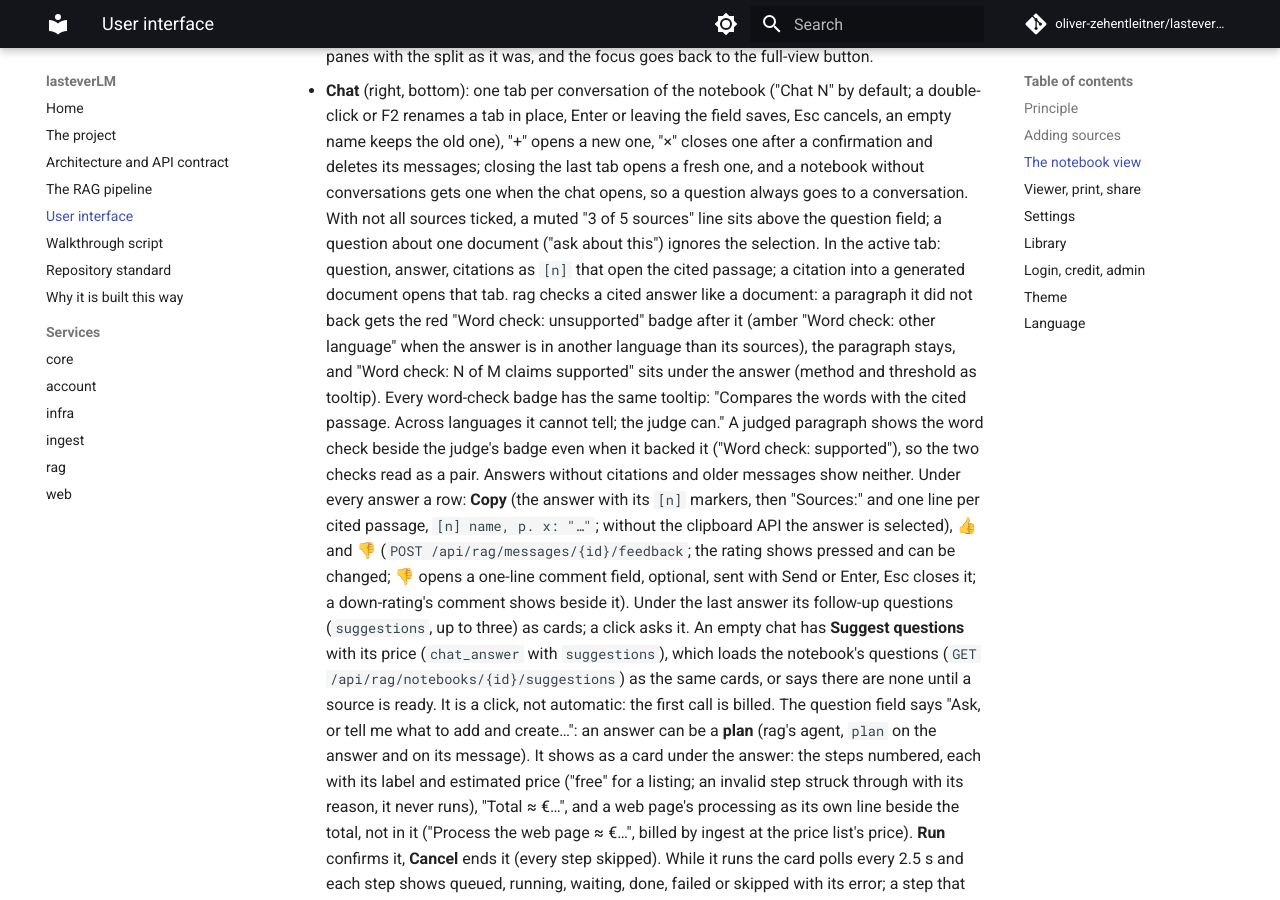
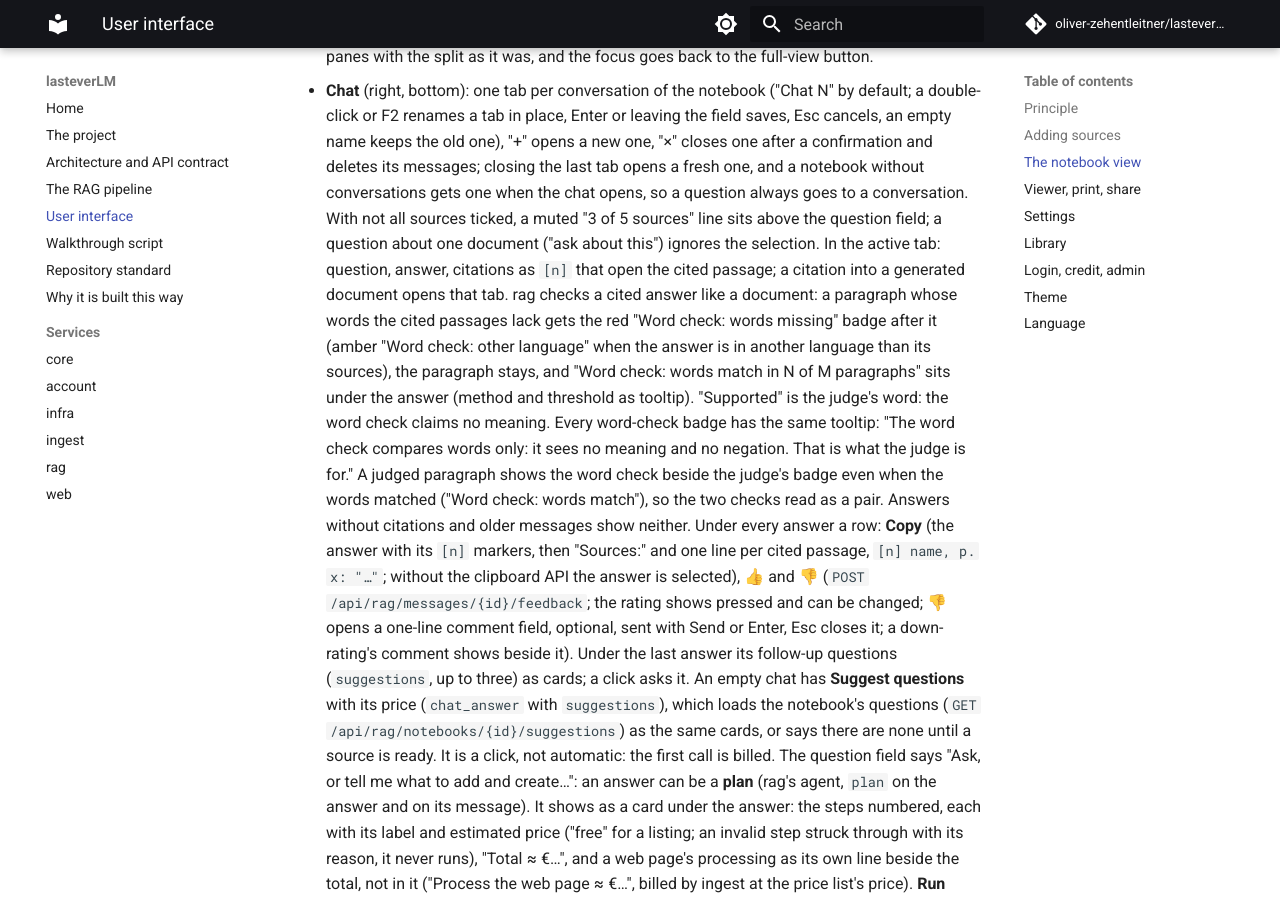
Before and after one commit to oliver-zehentleitner-aigent/lasteverLM, an MkDocs documentation site: the page built from docs/ui.md, in a window 1280 px wide and 900 px high, scrolled down 5939 px. Built offline with MkDocs 1.6.1 and Material for MkDocs 9.7.7, drawn with Linux system fonts in a browser that asks for light colours; comment, search, counter and statistics services are not loaded; some of the changed text lies outside the part shown.

Commit message:
web: word check labels say what it compares, not that a claim is supported

```diff
--- a/docs/ui.md
+++ b/docs/ui.md
@@ -320,15 +320,17 @@ opens the notebook.
   one document ("ask about this") ignores the selection. In the active tab: question, answer,
   citations as `[n]` that open the cited passage; a citation into a
   generated document opens that tab. rag checks a cited answer like a
-  document: a paragraph it did not back gets the red "Word check:
-  unsupported" badge after it (amber "Word check: other language" when
-  the answer is in another language than its sources), the paragraph
-  stays, and "Word check: N of M claims supported" sits under the answer
-  (method and threshold as tooltip). Every word-check badge has the same
-  tooltip: "Compares the words with the cited passage. Across languages
-  it cannot tell; the judge can." A judged paragraph shows the word
-  check beside the judge's badge even when it backed it ("Word check:
-  supported"), so the two checks read as a pair.
+  document: a paragraph whose words the cited passages lack gets the red
+  "Word check: words missing" badge after it (amber "Word check: other
+  language" when the answer is in another language than its sources),
+  the paragraph stays, and "Word check: words match in N of M
+  paragraphs" sits under the answer (method and threshold as tooltip).
+  "Supported" is the judge's word: the word check claims no meaning.
+  Every word-check badge has the same tooltip: "The word check compares
+  words only: it sees no meaning and no negation. That is what the judge
+  is for." A judged paragraph shows the word check beside the judge's
+  badge even when the words matched ("Word check: words match"), so the
+  two checks read as a pair.
   Answers without citations and older messages show neither. Under
   every answer a row: **Copy** (the answer with its `[n]` markers, then
   "Sources:" and one line per cited passage, `[n] name, p. x: "…"`;
@@ -484,11 +486,12 @@ opens the notebook.
   click opens the chat's provenance panel under the document for that
   passage (source, page, chunk position, similarity, the chunk with the
   sentence closest to the claim marked, "open in source"). A claim the
-  check did not back has a red "Word check: unsupported" badge, one
-  written in another language than its sources an amber "Word check:
-  other language"; the claim stays; a judged claim also shows "Word
-  check: supported" next to "Judge: …". The head says "Word check: 7 of
-  9 claims supported · 2 in another language" (the check's method and
+  check found too few words for has a red "Word check: words missing"
+  badge, one written in another language than its sources an amber
+  "Word check: other language"; the claim stays; a judged claim also
+  shows "Word check: words match" next to "Judge: …". The head says
+  "Word check: words match in 7 of 9 paragraphs · 2 in another
+  language" (the check's method and
   threshold as tooltip). Under the document, folded: **Sources (n)**, the
   passages it cites, and **How this was made**: model, prompt version,
   options, the retrieval query, usage, when and how long, the check's
```
Also changed, not shown: web/CHANGELOG.md (+4 -0 lines), 3 other files.
